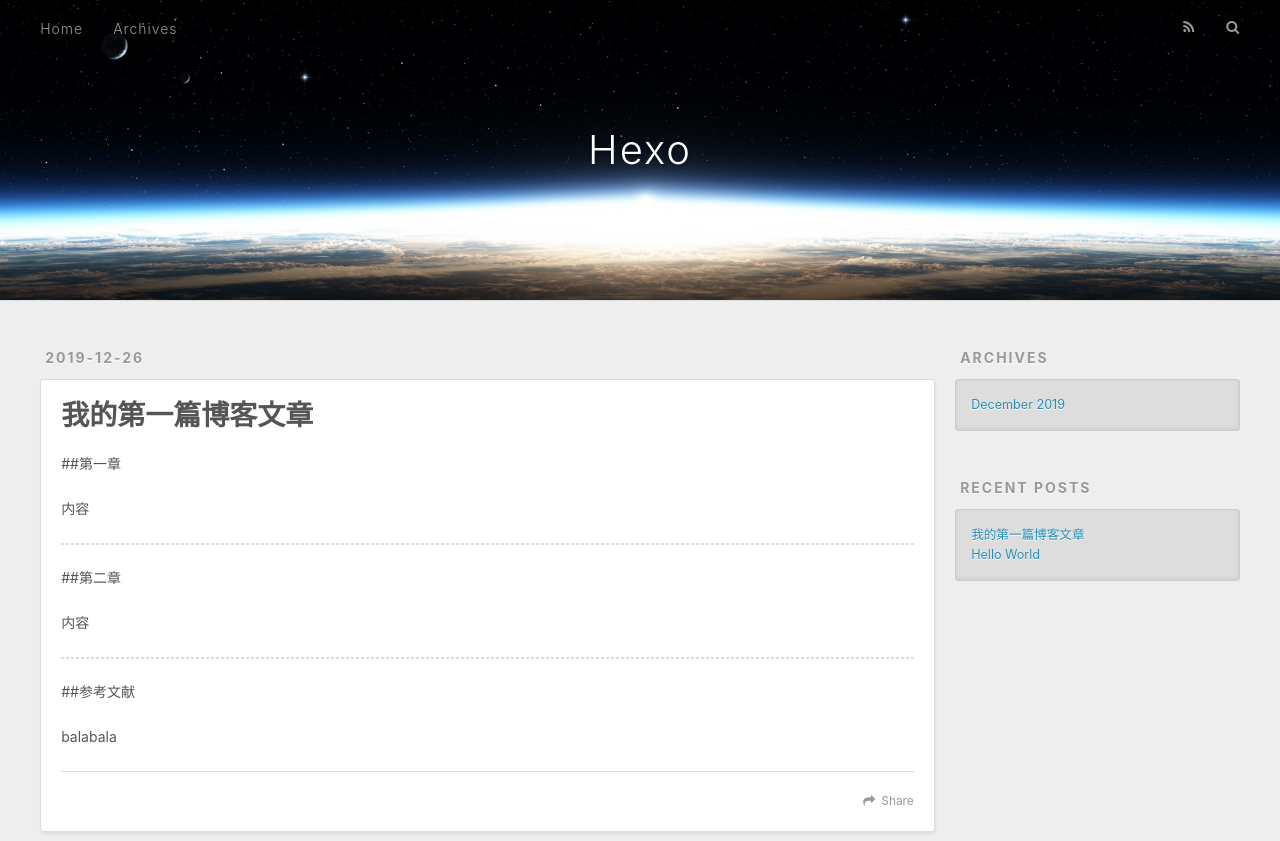
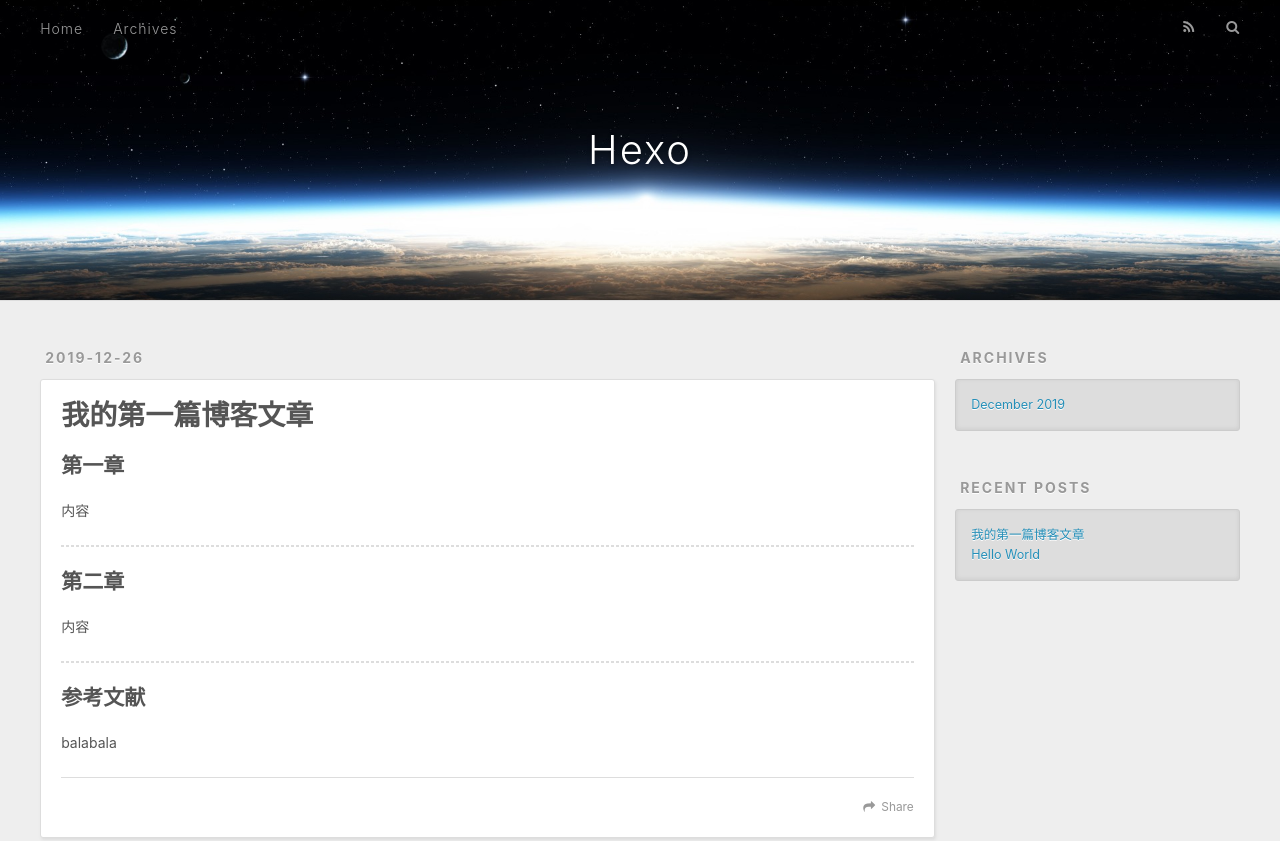
Before and after one commit to emostatus/emostatus.github.io, a plain HTML site: page index.html in a window 1280 px wide. Shown: the top 841 px of the page. Drawn offline with nearby package versions, Linux system fonts and the light colour scheme.

Commit message:
Site updated: 2019-12-26 22:54:27

```diff
--- a/index.html
+++ b/index.html
@@ -86,14 +86,11 @@
 
     <div class="article-entry" itemprop="articleBody">
 
-        <p>##第一章</p>
-<p>内容</p>
+        <h2 id="第一章"><a href="#第一章" class="headerlink" title="第一章"></a>第一章</h2><p>内容</p>
 <hr>
-<p>##第二章</p>
-<p>内容</p>
+<h2 id="第二章"><a href="#第二章" class="headerlink" title="第二章"></a>第二章</h2><p>内容</p>
 <hr>
-<p>##参考文献</p>
-<p>balabala</p>
+<h2 id="参考文献"><a href="#参考文献" class="headerlink" title="参考文献"></a>参考文献</h2><p>balabala</p>
 
 
     </div>
```
Also changed, not shown: 2019/12/26/我的第一篇博客文章/index.html (+6 -9 lines).
